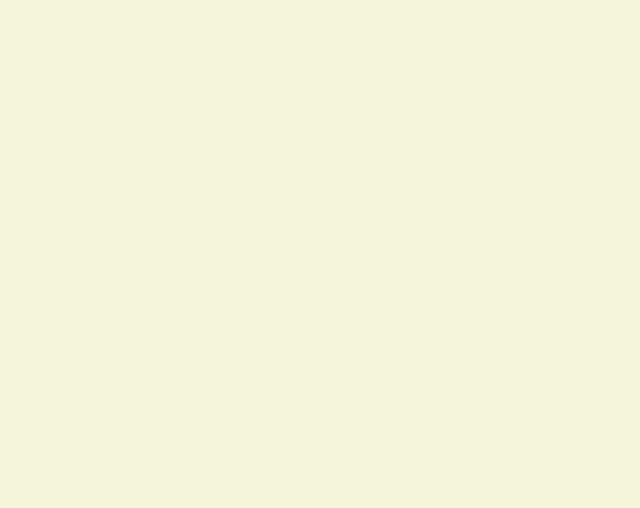
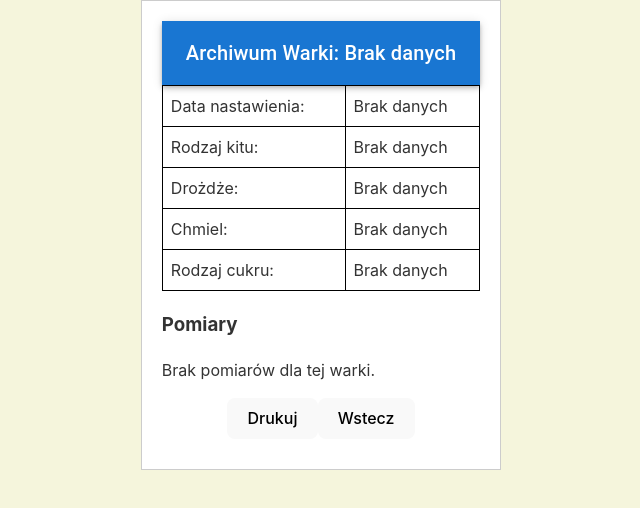
Before and after one commit to 88JW/PWA_Dear_Bier, a React (Vite) app: page /archiwum/1 in a window 1280 px wide. Before the commit this address had no page. Shown: the top 508 px of the page, without its empty margins (319-959 px from the left). Built offline with nearby package versions, Linux system fonts and the light colour scheme.

Commit message:
Archiwum Warki i drukowanie

```diff
--- a/dev-dist/sw.js
+++ b/dev-dist/sw.js
@@ -82,7 +82,7 @@ define(['./workbox-54d0af47'], (function (workbox) { 'use strict';
     "revision": "3ca0b8505b4bec776b69afdba2768812"
   }, {
     "url": "index.html",
-    "revision": "0.187frnr43c8"
+    "revision": "0.jdh2vga99ng"
   }], {});
   workbox.cleanupOutdatedCaches();
   workbox.registerRoute(new workbox.NavigationRoute(workbox.createHandlerBoundToURL("index.html"), {
--- a/package.json
+++ b/package.json
@@ -19,7 +19,8 @@
     "react": "^18.3.1",
     "react-dom": "^18.3.1",
     "react-hook-form": "^7.54.0",
-    "react-router-dom": "^7.0.2"
+    "react-router-dom": "^7.0.2",
+    "react-to-print": "^3.0.2"
   },
   "devDependencies": {
     "@eslint/js": "^9.15.0",
--- a/src/App.jsx
+++ b/src/App.jsx
@@ -7,6 +7,7 @@ import Dziennik from './Dziennik';
 import Temperatury from './Temperatury';
 import NowaWarka from './NowaWarka';
 import SzczegolyWarki from './SzczegolyWarki';
+import ArchiwumWarki from './ArchiwumWarki';
 
 
 function Home() {
@@ -52,6 +53,7 @@ function App() {
         <Route path="/temperatury" element={<Temperatury />} />
         <Route path="/dziennik/nowa-warka" element={<NowaWarka />} />
         <Route path="/dziennik/:id" element={<SzczegolyWarki />} />
+        <Route path="/archiwum/:id" element={<ArchiwumWarki />} />
       </Routes>
     </BrowserRouter>
   );
--- /dev/null
+++ b/src/ArchiwumWarki.jsx
@@ -0,0 +1,122 @@
+import React from 'react';
+import './App.css';
+import { useLocation } from 'react-router-dom';
+import { useNavigate } from 'react-router-dom';
+import AppBar from '@mui/material/AppBar';
+import Toolbar from '@mui/material/Toolbar';
+import Typography from '@mui/material/Typography';
+import { useRef } from 'react';
+
+
+
+
+function ArchiwumWarki() {
+    const location = useLocation();
+    const navigate = useNavigate();
+    const { warka, pomiary } = location.state ? location.state : { warka: null, pomiary: [] };
+    const handlePrint = () => {
+        window.print();
+      };
+
+
+    return (
+
+        <div className="warka-data-container">
+            <style>
+                {`
+          table {
+            border-collapse: collapse;
+            width: 100%;
+            margin-bottom: 20px;
+          }
+
+          th, td {
+            border: 1px solid black;
+            padding: 8px;
+            text-align: left;
+          }
+          .warka-data-container {
+            background-color: white;
+            border: 1px solid #ccc;
+            padding: 20px;
+            margin-bottom: 20px;
+          }
+
+        `}
+            </style>
+
+            <AppBar position="static">
+                <Toolbar>
+                    <Typography variant="h6">Archiwum Warki: {warka ? warka.nazwa : 'Brak danych'}</Typography>
+                </Toolbar>
+            </AppBar>
+
+
+            <table>
+                <tbody>
+                    <tr>
+                        <td>Data nastawienia:</td>
+                        <td>{warka ? warka.data : 'Brak danych'}</td>
+                    </tr>
+                    <tr>
+                        <td>Rodzaj kitu:</td>
+                        <td>{warka ? warka.rodzajKitu : 'Brak danych'}</td>
+                    </tr>
+                    <tr>
+                        <td>Drożdże:</td>
+                        <td>{warka ? warka.drozdze : 'Brak danych'}</td>
+                    </tr>
+                    <tr>
+                        <td>Chmiel:</td>
+                        <td>{warka ? warka.chmiel : 'Brak danych'}</td>
+                    </tr>
+                    <tr>
+                        <td>Rodzaj cukru:</td>
+                        <td>{warka ? warka.rodzajCukru : 'Brak danych'}</td>
+                    </tr>
+                </tbody>
+            </table>
+            <h3>Pomiary</h3>
+            {pomiary.length > 0 ? ( // Sprawdź, czy są pomiary
+                <table>
+                    <thead>
+                        <tr>
+                            <th>Data</th>
+                            <th>Godzina</th>
+                            <th>Blg</th>
+                            <th>Temperatura</th>
+                            <th>Piana</th>
+                            <th>CO2</th>
+                            <th>Notatki</th>
+                        </tr>
+                    </thead>
+                    <tbody>
+                        {pomiary.map((pomiar, index) => (
+                            <tr key={index}>
+                                <td>{pomiar.data}</td>
+                                <td>{pomiar.godzina}</td>
+                                <td>{pomiar.blg}</td>
+                                <td>{pomiar.temperatura}</td>
+                                <td>{pomiar.piana}</td>
+                                <td>{pomiar.co2}</td>
+                                <td>{pomiar.notatki}</td>
+                            </tr>
+                        ))}
+                    </tbody>
+                </table>
+            ) : (
+                <p>Brak pomiarów dla tej warki.</p>
+            )}
+
+            <div className="button-container">
+                <div sx={{ marginTop: 2 }}>
+                <button onClick={handlePrint}>Drukuj</button>
+                    <button onClick={() => navigate('/')}>Wstecz</button>
+                </div></div>
+
+        </div>
+
+    );
+}
+
+export default ArchiwumWarki;
--- a/src/SzczegolyWarki.jsx
+++ b/src/SzczegolyWarki.jsx
@@ -91,10 +91,18 @@ function SzczegolyWarki() {
   if (!warka) {
     return <div>Warka nie znaleziona.</div>;
   }
+  const handleArchiwizuj = () => {
+    navigate(`/archiwum/${id}`, { state: { warka, pomiary } });
+  };
 
   return (
     <div className="app-container">
-      <h1>Szczegóły warki: {warka.nazwa}</h1>
+     <div style={{ display: 'flex', alignItems: 'center' }}>
+        <h1>Szczegóły warki: {warka.nazwa}</h1>
+        <Button variant="contained" color="primary" onClick={handleArchiwizuj}>
+         Archiwizuj warkę
+       </Button>
+      </div>
       <Typography variant="body2" color="text.secondary">
         Dzień nastawienia: {warka.data}
       </Typography>
```
Also changed, not shown: src/App.css (+48 -24 lines), 1 other file (tests, documents, lock files or other folders).
